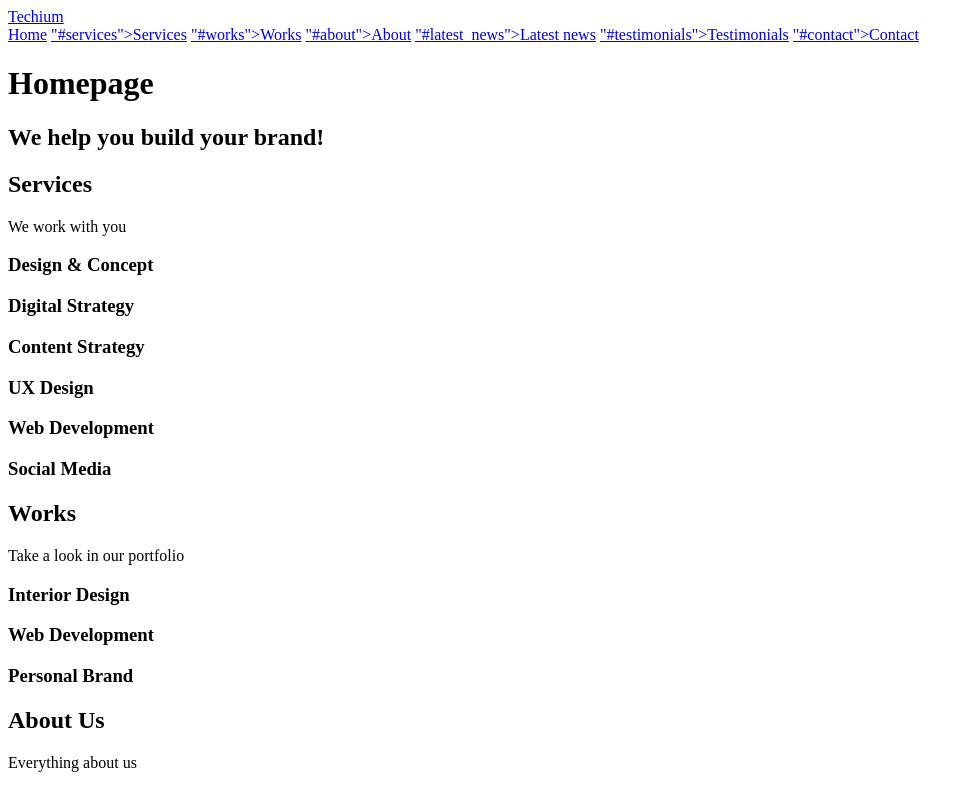
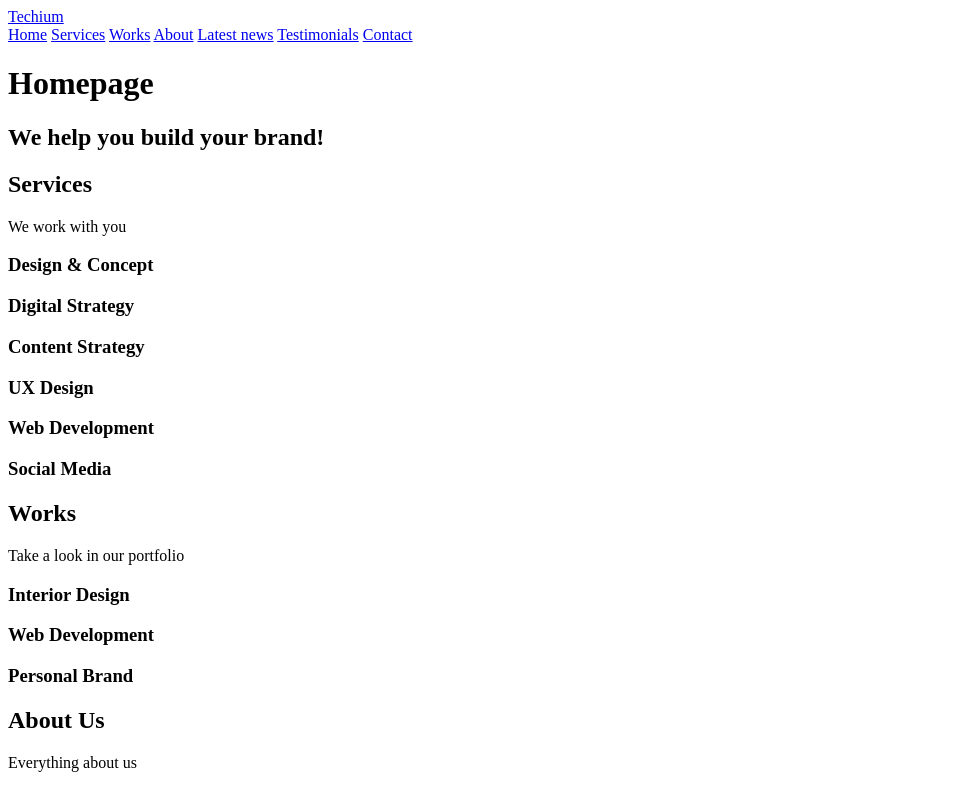
Before and after one commit to Qcarvalhooliveira/holbertonschool-web_front_end, a plain HTML site: page html_advanced/20-index.html in a window 1280 px wide. Shown: the top 788 px of the page, without its empty margins (0-974 px from the left). Drawn offline with Linux system fonts and the light colour scheme.

Commit message:
Add links

```diff
--- a/html_advanced/20-index.html
+++ b/html_advanced/20-index.html
@@ -15,12 +15,12 @@
             <div><a href="/"><span>Techium</span></a></div>
             <nav>
                 <a href="/">Home</a>
-                <a href="/">"#services">Services</a>
-                <a href="/">"#works">Works</a>
-                <a href="/">"#about">About</a>
-                <a href="/">"#latest_news">Latest news</a>
-                <a href="/">"#testimonials">Testimonials</a>
-                <a href="/">"#contact">Contact</a>
+                <a href="#services">Services</a>
+                <a href="#works">Works</a>
+                <a href="#about">About</a>
+                <a href="#latest_news">Latest news</a>
+                <a href="#testimonials">Testimonials</a>
+                <a href="#contact">Contact</a>
             </nav>
          </div>
 
```
